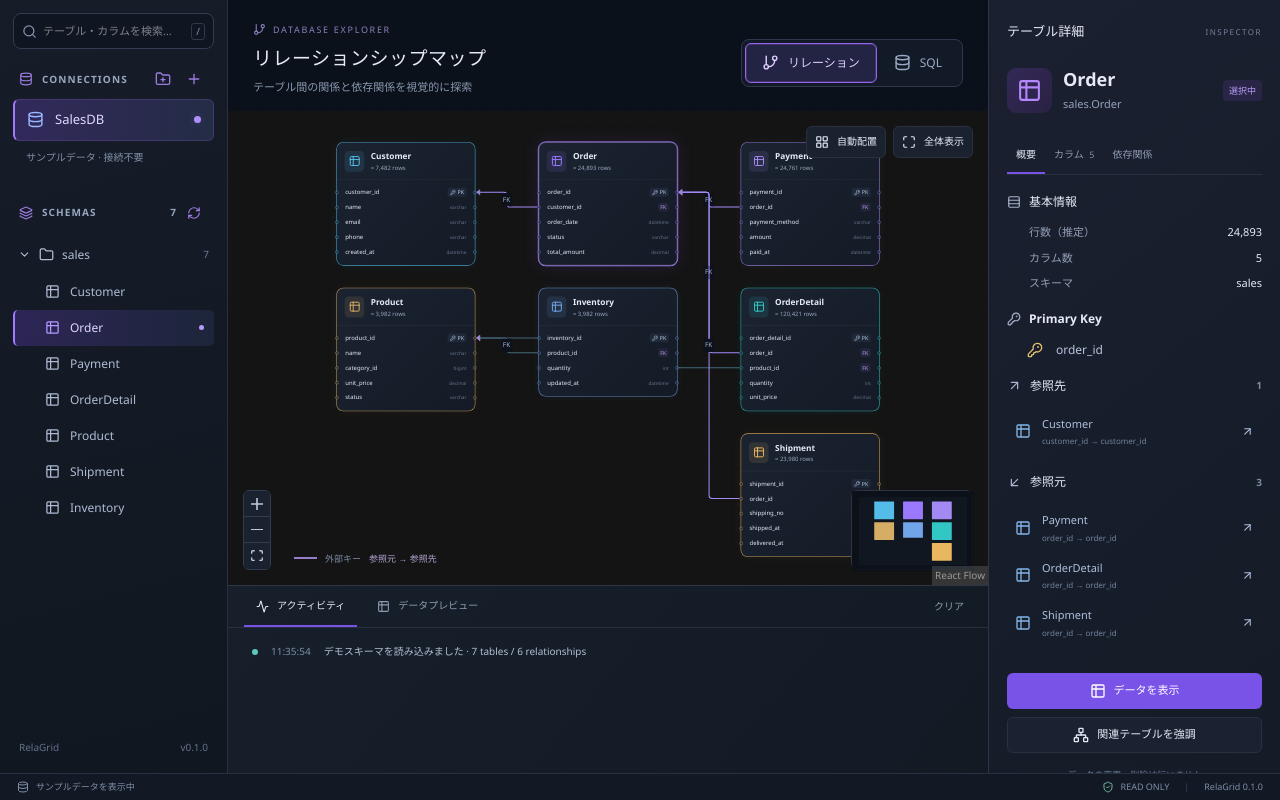
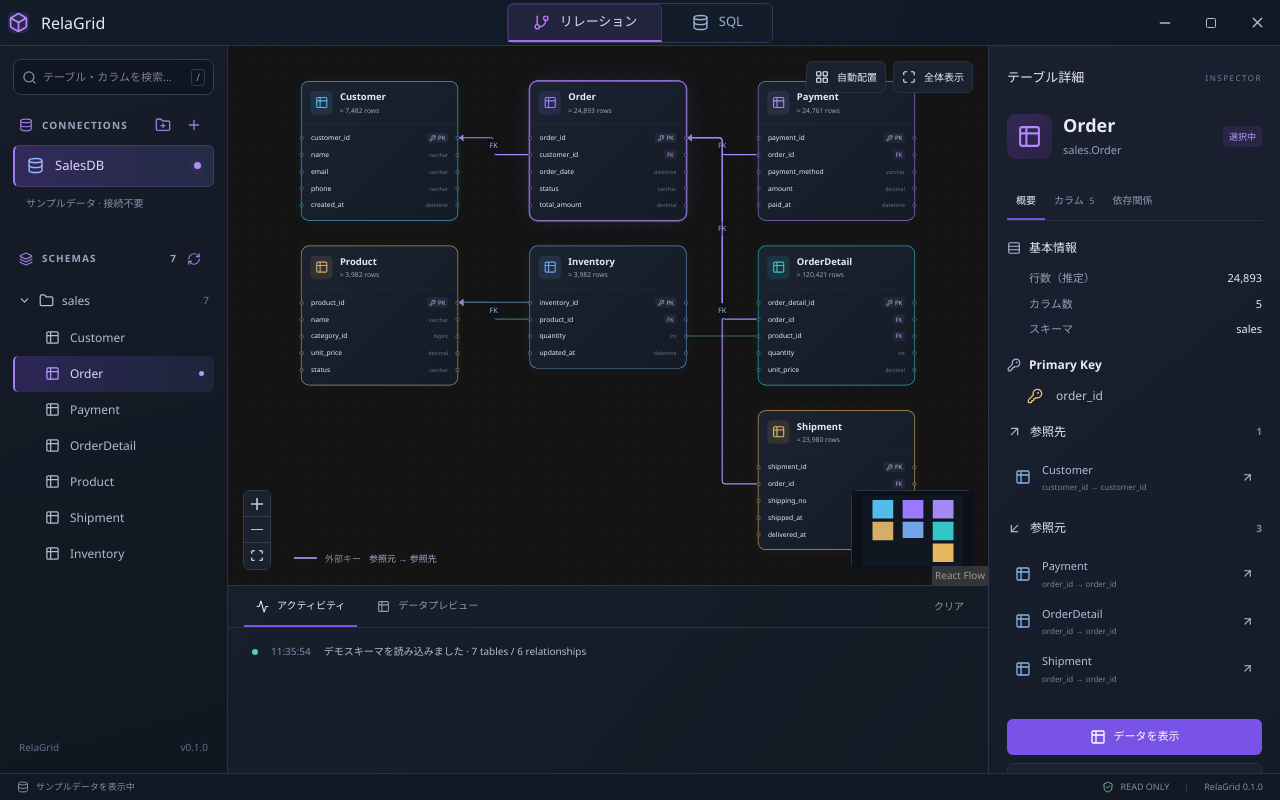
Before and after one commit to kenta-MM/relagrid, a React (Vite) app: page / in a window 1280 px wide. Built offline with nearby package versions, Linux system fonts and the light colour scheme.

Commit message:
不要な表示領域を削除。ウィンドウヘッダーの見た目を変更

```diff
--- a/src-tauri/capabilities/default.json
+++ b/src-tauri/capabilities/default.json
@@ -3,5 +3,11 @@
   "identifier": "default",
   "description": "Main window core permissions",
   "windows": ["main"],
-  "permissions": ["core:default"]
+  "permissions": [
+    "core:default",
+    "core:window:allow-minimize",
+    "core:window:allow-toggle-maximize",
+    "core:window:allow-close",
+    "core:window:allow-start-dragging"
+  ]
 }
--- a/src-tauri/tauri.conf.json
+++ b/src-tauri/tauri.conf.json
@@ -17,7 +17,8 @@
         "height": 940,
         "minWidth": 1000,
         "minHeight": 720,
-        "dragDropEnabled": false
+        "dragDropEnabled": false,
+        "decorations": false
       }
     ],
     "security": {
--- a/src/app/App.tsx
+++ b/src/app/App.tsx
@@ -1,5 +1,6 @@
 import { useEffect, useRef, useState } from 'react';
 import { GitBranch, ShieldCheck, Database } from 'lucide-react';
+import { WindowHeader } from './WindowHeader';
 import { ConnectionDialog } from '@/features/connection/ConnectionDialog';
 import { SchemaGraph } from '@/features/graph/SchemaGraph';
 import { Sidebar } from '@/features/explorer/Sidebar';
@@ -54,7 +55,7 @@ export function App() {
             .querySelector<HTMLElement>(
               screen === 'sql'
                 ? '.sql-code-editor [contenteditable="true"]'
-                : '.main-panel .view-switch button[aria-pressed="true"]',
+                : '.view-switch button[aria-pressed="true"]',
             )
             ?.focus();
         }
@@ -71,19 +72,29 @@ export function App() {
       if (
         !shortcutTarget(event) ||
         !(event.ctrlKey || event.metaKey) ||
-        !event.shiftKey ||
         event.altKey ||
-        event.key.toLowerCase() !== 'm'
+        !(
+          (!event.shiftKey && (event.key === '1' || event.key === '2')) ||
+          (event.shiftKey && event.key.toLowerCase() === 'm')
+        )
       )
         return;
       claimShortcut(event, () => {
-        modeFocus.current = true;
-        setScreen((screen) => (screen === 'sql' ? 'relations' : 'sql'));
+        const nextScreen =
+          event.key === '1'
+            ? 'relations'
+            : event.key === '2'
+              ? 'sql'
+              : screen === 'sql'
+                ? 'relations'
+                : 'sql';
+        modeFocus.current = nextScreen !== screen;
+        setScreen(nextScreen);
       });
     }
     window.addEventListener('keydown', switchMode, true);
     return () => window.removeEventListener('keydown', switchMode, true);
-  }, []);
+  }, [screen]);
   useEffect(() => {
     if (!modeFocus.current) return;
     modeFocus.current = false;
@@ -99,14 +110,24 @@ export function App() {
     <nav
       className="view-switch"
       aria-label="画面切り替え"
-      title="SQL / リレーション切り替え（Ctrl+Shift+M）"
+      title="Ctrl+1: リレーション / Ctrl+2: SQL"
       aria-keyshortcuts="Control+Shift+m"
     >
-      <button aria-pressed={screen === 'relations'} onClick={() => setScreen('relations')}>
+      <button
+        aria-pressed={screen === 'relations'}
+        aria-keyshortcuts="Control+1"
+        title="リレーション（Ctrl+1）"
+        onClick={() => setScreen('relations')}
+      >
         <GitBranch size={17} />
         リレーション
       </button>
-      <button aria-pressed={screen === 'sql'} onClick={() => setScreen('sql')}>
+      <button
+        aria-pressed={screen === 'sql'}
+        aria-keyshortcuts="Control+2"
+        title="SQL（Ctrl+2）"
+        onClick={() => setScreen('sql')}
+      >
         <Database size={17} />
         SQL
       </button>
@@ -116,6 +137,7 @@ export function App() {
   const connection = explorer.connections.find((entry) => entry.id === explorer.activeConnectionId);
   return (
     <div className="app-shell">
+      <WindowHeader>{navigation}</WindowHeader>
       <div
         className={`workspace${sidebarOpen ? '' : ' sidebar-collapsed'}${inspectorOpen ? '' : ' inspector-collapsed'}`}
       >
@@ -147,25 +169,6 @@ export function App() {
           className="main-panel"
           style={{ display: screen === 'relations' ? undefined : 'none' }}
         >
-          <div className="map-heading">
-            <div>
-              <div className="eyebrow">
-                <GitBranch size={13} /> DATABASE EXPLORER
-              </div>
-              <h2>リレーションシップマップ</h2>
-              <p>テーブル間の関係と依存関係を視覚的に探索</p>
-            </div>
-            {navigation}
-            <div className="map-stats relation-stats">
-              <span>
-                <strong>{explorer.snapshot.tables.length}</strong> tables
-              </span>
-              <i />
-              <span>
-                <strong>{explorer.snapshot.relationships.length}</strong> relations
-              </span>
-            </div>
-          </div>
           <div className="graph-area">
             <SchemaGraph
               snapshot={explorer.snapshot}
@@ -216,7 +219,6 @@ export function App() {
               : `${explorer.database} (${connection?.host}:${connection?.port})`
           }
           active={screen === 'sql'}
-          navigation={navigation}
           tables={explorer.snapshot.tables}
           selected={explorer.selected}
           readOnly={explorer.readOnly}
--- /dev/null
+++ b/src/app/WindowHeader.tsx
@@ -0,0 +1,53 @@
+import type { ReactNode } from 'react';
+import { Box, Minus, Square, X } from 'lucide-react';
+import { isTauri } from '@tauri-apps/api/core';
+import { getCurrentWindow } from '@tauri-apps/api/window';
+
+export function WindowHeader({ children }: { children: ReactNode }) {
+  const desktop = isTauri();
+  async function windowAction(action: 'minimize' | 'toggleMaximize' | 'close') {
+    if (!desktop) return;
+    try {
+      await getCurrentWindow()[action]();
+    } catch (error) {
+      console.error('ウィンドウ操作に失敗しました', error);
+    }
+  }
+
+  return (
+    <header className="window-header" data-tauri-drag-region>
+      <div className="window-brand" data-tauri-drag-region>
+        <Box size={21} />
+        <span>RelaGrid</span>
+      </div>
+      {children}
+      <div className="window-controls">
+        <button
+          aria-label="最小化"
+          title="最小化"
+          disabled={!desktop}
+          onClick={() => void windowAction('minimize')}
+        >
+          <Minus size={16} />
+        </button>
+        <button
+          aria-label="最大化 / 元に戻す"
+          title="最大化 / 元に戻す"
+          disabled={!desktop}
+          onClick={() => void windowAction('toggleMaximize')}
+        >
+          <Square size={12} />
+        </button>
+        <button
+          className="window-close"
+          aria-label="ウィンドウを閉じる"
+          title="閉じる"
+          disabled={!desktop}
+          onClick={() => void windowAction('close')}
+        >
+          <X size={17} />
+        </button>
+      </div>
+    </header>
+  );
+}
--- a/src/features/query/QueryWorkspace.tsx
+++ b/src/features/query/QueryWorkspace.tsx
@@ -1,5 +1,5 @@
-import { useEffect, useLayoutEffect, useRef, useState, type ReactNode } from 'react';
-import { Copy, Download, Play, Plus, Save, Table2, X, Clock, Database } from 'lucide-react';
+import { useEffect, useLayoutEffect, useRef, useState } from 'react';
+import { Copy, Download, Play, Plus, Save, Table2, X, Clock } from 'lucide-react';
 import { Button } from '@/components/ui/button';
 import type { QueryResult, QueryResultSet, Table } from '@/domain/database';
 import { SqlEditor } from './SqlEditor';
@@ -51,7 +51,6 @@ interface Execution {
 }
 interface Props {
   active: boolean;
-  navigation: ReactNode;
   tables: Table[];
   selected: string;
   readOnly: boolean;
@@ -115,7 +114,6 @@ function ResultTable({
 }
 export function QueryWorkspace({
   active,
-  navigation,
   tables,
   selected,
   readOnly,
@@ -375,16 +373,6 @@ export function QueryWorkspace({
   return (
     <div className="query-workspace" style={{ display: 'contents' }}>
       <main className="main-panel sql-main">
-        <div className="map-heading">
-          <div>
-            <div className="eyebrow">
-              <Database size={13} /> DATABASE EXPLORER
-            </div>
-            <h2>SQLエディタ</h2>
-            <p>データの探索・分析・抽出を、より自由に</p>
-          </div>
-          {navigation}
-        </div>
         <section className="sql-editor-panel" aria-label="SQLエディタ">
           <div className="sql-toolbar">
             <div
@@ -481,7 +469,7 @@ export function QueryWorkspace({
                 ' · 実行するにはサイドバーでこの接続を選択してください'}
               {busy && !current.executionId && ' · 他の操作が完了するまで実行できません'}
             </span>
-            <span title="Ctrl+T: 新規 / Ctrl+W: 終了 / Ctrl+Tab・Ctrl+Shift+Tab: エディタ移動 / F5・Ctrl+Enter: 全文実行 / Shift+F5: 中断 / Ctrl+Shift+M: 画面切り替え / 結果内でAlt+←・→: 結果切り替え">
+            <span title="Ctrl+T: 新規 / Ctrl+W: 終了 / Ctrl+Tab・Ctrl+Shift+Tab: エディタ移動 / F5・Ctrl+Enter: 全文実行 / Shift+F5: 中断 / Ctrl+1: リレーション / Ctrl+2: SQL / 結果内でAlt+←・→: 結果切り替え">
               Tab で補完 · F5 / Ctrl+Enter で全文実行（選択範囲に関係なく）
             </span>
           </div>
--- a/src/styles/query.css
+++ b/src/styles/query.css
@@ -1,37 +1,6 @@
-.view-switch {
-  display: flex;
-  flex-shrink: 0;
-  border: 1px solid #30384d;
-  border-radius: 8px;
-  background: #121a28;
-  padding: 3px;
-}
-.view-switch button {
-  display: flex;
-  align-items: center;
-  gap: 9px;
-  padding: 10px 16px;
-  color: #9aaac4;
-  font-size: 12px;
-  border: 1px solid transparent;
-  border-radius: 6px;
-  white-space: nowrap;
-}
-.view-switch button[aria-pressed='true'] {
-  border-color: #9665e9;
-  color: #dfceff;
-  background: #7854c92b;
-  box-shadow: inset 0 0 0 1px #8958d34a;
-}
-.relation-stats {
-  display: none;
-}
 .sql-main {
-  padding-bottom: 15px;
+  padding: 14px 0 15px;
   gap: 14px;
-}
-.sql-main .map-heading {
-  padding-bottom: 0;
 }
 .sql-editor-panel,
 .sql-results {
@@ -289,10 +258,6 @@
     padding: 8px;
     gap: 5px;
   }
-  .sql-main .map-heading {
-    padding-left: 16px;
-    padding-right: 16px;
-  }
   .query-actions {
     width: 100%;
     justify-content: flex-end;
--- a/src/styles/responsive.css
+++ b/src/styles/responsive.css
@@ -15,9 +15,6 @@
     --sidebar-width: 195px;
     --inspector-width: 255px;
   }
-  .map-stats {
-    display: none;
-  }
   .details-panel {
     padding: 20px 13px;
   }
--- a/src/styles/shell.css
+++ b/src/styles/shell.css
@@ -4,6 +4,85 @@
   display: flex;
   flex-direction: column;
   overflow: hidden;
+}
+.window-header {
+  height: 46px;
+  flex-shrink: 0;
+  display: grid;
+  grid-template-columns: 1fr auto 1fr;
+  align-items: center;
+  background: linear-gradient(110deg, #131d2a, #101925);
+  border-bottom: 1px solid #293548;
+  user-select: none;
+}
+.window-brand {
+  display: flex;
+  align-items: center;
+  gap: 12px;
+  padding-left: 8px;
+  font-size: 16px;
+  align-self: stretch;
+}
+.window-brand svg {
+  color: #b58aef;
+  background: #7952e733;
+  border-radius: 5px;
+}
+.window-brand > * {
+  pointer-events: none;
+}
+.view-switch {
+  display: flex;
+  height: 40px;
+  border: 1px solid #2e3b50;
+  border-radius: 6px;
+  background: #121c2a;
+}
+.view-switch button {
+  display: flex;
+  align-items: center;
+  justify-content: center;
+  gap: 10px;
+  min-width: 110px;
+  padding: 0 24px;
+  border: 1px solid transparent;
+  border-bottom: 2px solid transparent;
+  border-radius: 5px 5px 0 0;
+  color: #9aafcc;
+  font-size: 13px;
+  white-space: nowrap;
+}
+.view-switch button[aria-pressed='true'] {
+  color: #e4dcf7;
+  background: #8e5cd222;
+  border-color: #8160bb44;
+  border-bottom-color: #a96af1;
+}
+.view-switch button[aria-pressed='true'] svg {
+  color: #b881f3;
+}
+.window-controls {
+  display: flex;
+  height: 100%;
+  justify-self: end;
+}
+.window-controls button {
+  display: grid;
+  place-items: center;
+  width: 46px;
+  border: 0;
+  background: transparent;
+  color: #aabbd2;
+}
+.window-controls button:disabled {
+  cursor: default;
+}
+.window-controls button:hover:enabled {
+  background: #ffffff12;
+}
+.window-controls .window-close:hover:enabled {
+  background: #c42b3c;
+  color: white;
 }
 .status-dot {
   width: 7px;
@@ -45,52 +124,6 @@
   min-height: 0;
   background: #0b111b;
 }
-.map-heading {
-  padding: 23px 25px 8px;
-  display: flex;
-  gap: 12px;
-  justify-content: space-between;
-  align-items: center;
-}
-.eyebrow {
-  display: flex;
-  align-items: center;
-  gap: 7px;
-  font-size: 9px;
-  letter-spacing: 1.7px;
-  color: #8d7fbc;
-  margin-bottom: 7px;
-}
-.map-heading h2 {
-  margin: 0;
-  font-size: 19px;
-  font-weight: 600;
-  letter-spacing: 0.5px;
-}
-.map-heading p {
-  font-size: 11px;
-  color: #8896ad;
-  margin: 7px 0;
-}
-.map-stats {
-  display: flex;
-  align-items: center;
-  gap: 12px;
-  font-size: 10px;
-  color: #8190a8;
-  white-space: nowrap;
-}
-.map-stats strong {
-  color: #c6d0e2;
-  font-size: 14px;
-  margin-right: 3px;
-  font-weight: 500;
-}
-.map-stats i {
-  height: 22px;
-  width: 1px;
-  background: #293142;
-}
 .status-bar {
   height: 27px;
   flex-shrink: 0;
--- a/tests/native-smoke.mjs
+++ b/tests/native-smoke.mjs
@@ -5,7 +5,7 @@ import { chromium, expect } from '@playwright/test';
 const browser = await chromium.connectOverCDP('http://127.0.0.1:9223');
 try {
   const page = browser.contexts()[0].pages()[0];
-  await expect(page.getByRole('heading', { name: 'リレーションシップマップ' })).toBeVisible();
+  await expect(page.locator('.graph-area')).toBeVisible();
   await page.getByRole('button', { name: '接続を追加', exact: true }).click();
   await page.getByLabel('ポート').fill('3307');
   await page.getByLabel('データベース名').fill('relagrid_fixture');
```
Also changed, not shown: 2 other files (tests, documents, lock files or other folders).
